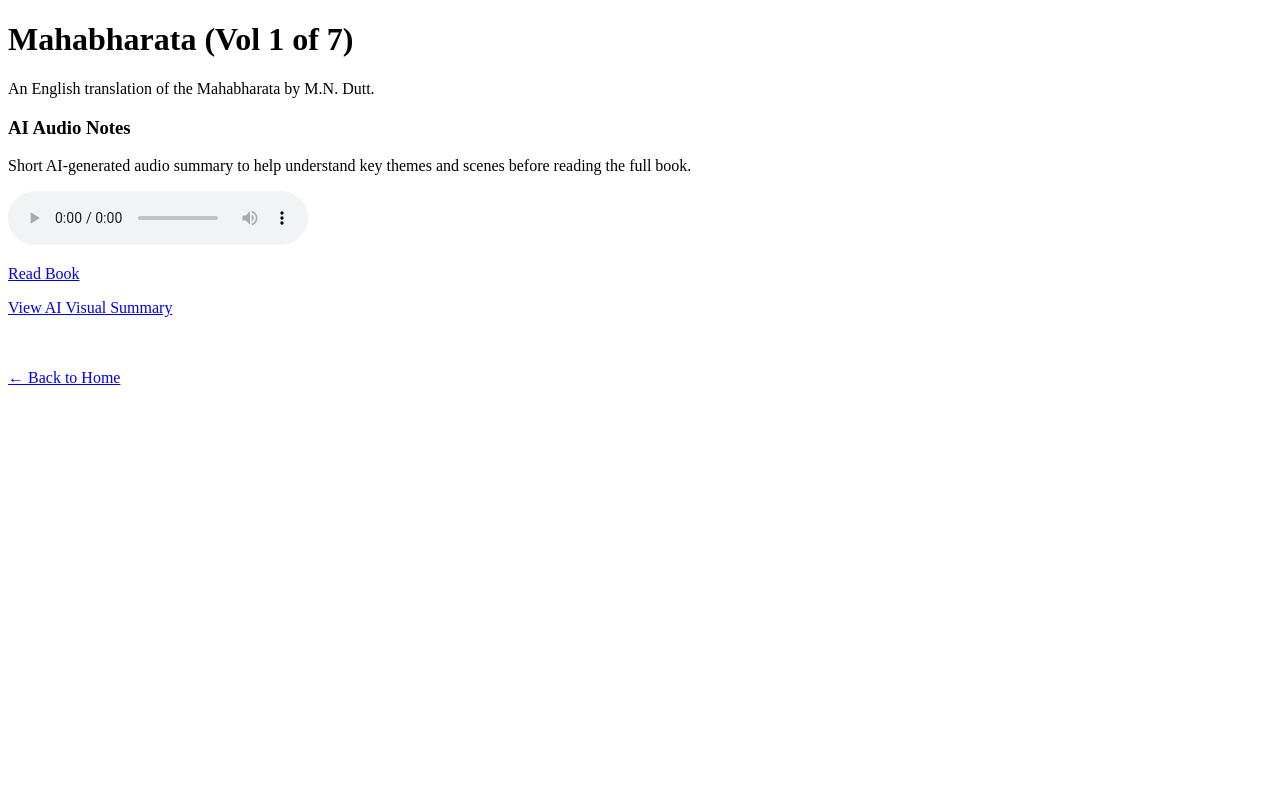
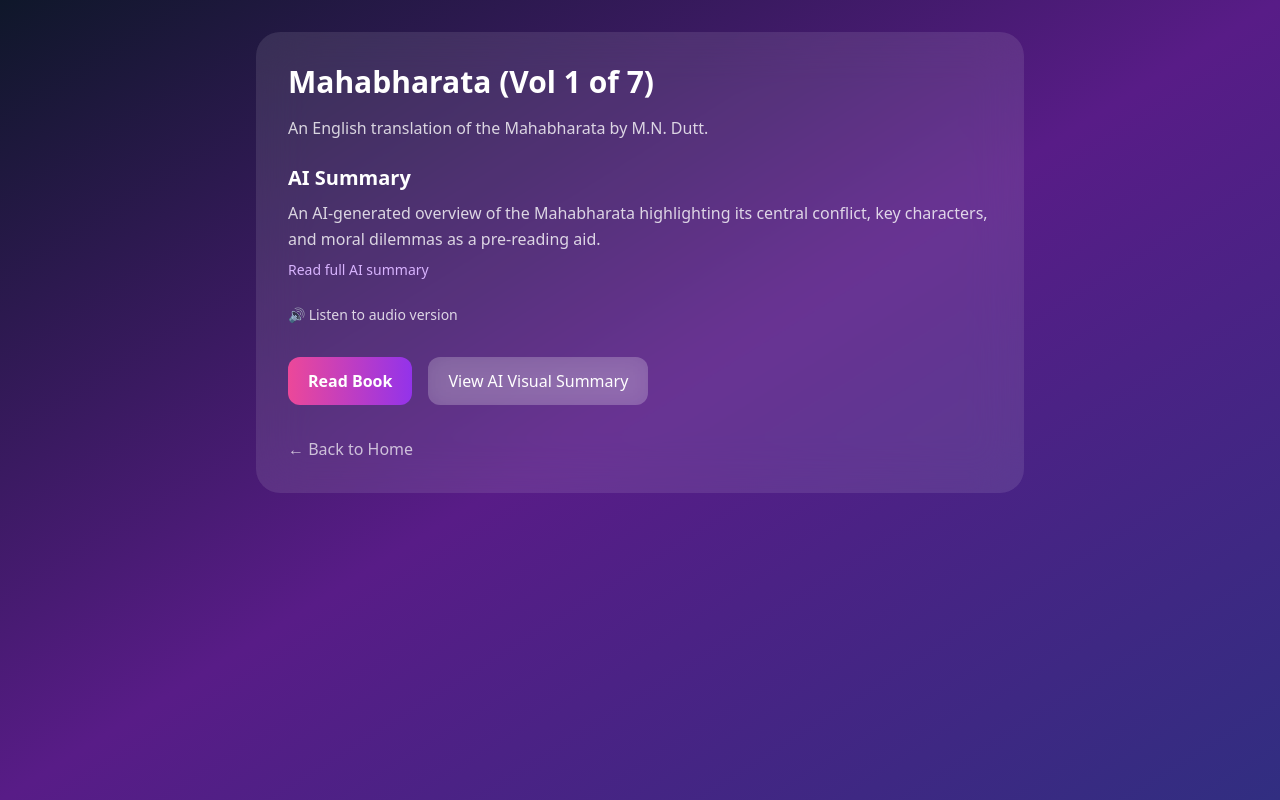
Before and after one commit to srikarthikB/interactive-digital-library, a Flask app: page /book/1 in a window 1280 px wide. Run offline with Flask 3, Linux system fonts and the light colour scheme; some libraries are stand-ins or nearby versions.

Commit message:
Fix AI summary toggle and audio UX on book page

```diff
--- a/app.py
+++ b/app.py
@@ -5,6 +5,10 @@ app = Flask(__name__)
 
 def load_books():
     with open("books.json") as f:
+        return json.load(f)
+
+def load_summaries():
+    with open("data/summaries.json", "r", encoding="utf-8") as f:
         return json.load(f)
 
 @app.route("/")
@@ -15,11 +19,21 @@ def home():
 @app.route("/book/<int:book_id>")
 def book_detail(book_id):
     books = load_books()
+    summaries = load_summaries()
+
     book = next((b for b in books if b["id"] == book_id), None)
-    if book is None:
+
+    if not book:
         return "Book not found", 404
-    else:
-        return render_template("book.html", book=book)
+
+    summary = summaries.get(book["slug"])
+
+    return render_template(
+        "book.html",
+        book=book,
+        summary=summary
+    )
+
 
 @app.route("/about")
 def about():
--- /dev/null
+++ b/data/summaries.json
@@ -0,0 +1,11 @@
+{
+  "mahabharata": {
+    "short": "An AI-generated overview of the Mahabharata highlighting its central conflict, key characters, and moral dilemmas as a pre-reading aid.",
+    "full": "The Mahabharata is one of the greatest epics ever written, not just because of its length, but because of the depth of ideas it explores. At its heart, the Mahabharata is a story about human choices, moral dilemmas, and the consequences of action.\n\nThe story revolves around two branches of the same royal family — the Pandavas and the Kauravas — who are heirs to the throne of Hastinapura. Though they share the same lineage, their values and paths differ greatly.\n\nOne of the most defining moments of the epic is the game of dice, where the Pandavas lose their kingdom through deception. This moment highlights how blind adherence to rules without wisdom can lead to injustice.\n\nAs the story progresses toward the Kurukshetra war, the epic explores themes of duty, sacrifice, and moral responsibility. The Bhagavad Gita, delivered by Krishna to Arjuna, presents profound philosophical guidance on action and detachment.\n\nThe Mahabharata ultimately reminds us that victory does not come without loss, and that true wisdom lies in understanding one’s duty while remaining compassionate and self-aware."
+  },
+
+  "ramayana": {
+        "short": "An AI-generated summary of the Ramayana outlining its main narrative, characters, and moral lessons as a pre-reading aid.",
+        "full": "The Ramayana is an ancient Indian epic that narrates the life and adventures of Prince Rama, his wife Sita, and his loyal companion Hanuman. It is a tale of love, duty, honor, and the triumph of good over evil.\n\nThe story begins in the kingdom of Ayodhya, where Rama is born as the eldest son of King Dasharatha. Rama is known for his virtues and adherence to dharma (righteousness). However, due to palace intrigues, Rama is exiled to the forest for 14 years along with Sita and his brother Lakshmana.\n\nDuring their exile, Sita is abducted by the demon king Ravana, leading to a series of events that culminate in a great war. With the help of Hanuman and an army of monkeys, Rama wages a battle against Ravana to rescue Sita.\n\nThe Ramayana explores themes of loyalty, devotion, and the importance of fulfilling one's duties. It also delves into the complexities of human emotions and relationships. The epic concludes with Rama's return to Ayodhya and his coronation as king, symbolizing the restoration of order and righteousness."
+    }
+}
--- a/templates/book.html
+++ b/templates/book.html
@@ -2,42 +2,86 @@
 <html>
 <head>
     <title>{{ book.title }}</title>
+
+    <!-- Tailwind -->
+    <script src="https://cdn.tailwindcss.com"></script>
 </head>
-<body>
 
-    <h1>{{ book.title }}</h1>
+<body class="min-h-screen bg-gradient-to-br from-slate-900 via-purple-900 to-indigo-900 text-white p-8">
 
-    <p>{{ book.description }}</p>
+<div class="max-w-3xl mx-auto bg-white/10 backdrop-blur-xl rounded-3xl p-8">
 
-    <h3>AI Audio Notes</h3>
+    <h1 class="text-3xl font-bold mb-4">{{ book.title }}</h1>
 
-        <p>
-        Short AI-generated audio summary to help understand key themes and scenes
-        before reading the full book.
+    <p class="text-white/80 mb-6">
+        {{ book.description }}
     </p>
 
-        <audio controls>
+    <!-- AI SUMMARY -->
+    <div class="mt-6">
+        <h3 class="text-xl font-semibold mb-2">AI Summary</h3>
+
+        <!-- Short summary -->
+        <p class="text-white/80 leading-relaxed">
+            {{ summary.short }}
+        </p>
+
+        <!-- Read more -->
+        <button
+            onclick="document.getElementById('full-summary').classList.toggle('hidden')"
+            class="mt-2 text-sm text-purple-300 hover:text-purple-200"
+        >
+            Read full AI summary
+        </button>
+
+        <!-- Full summary (hidden by default) -->
+        <div id="full-summary" class="hidden mt-4">
+            <p class="text-white/70 leading-relaxed whitespace-pre-line">
+                {{ summary.full }}
+            </p>
+        </div>
+    </div>
+
+    <!-- AUDIO (ONLY ONE BUTTON, HIDDEN PLAYER) -->
+    <div class="mt-6">
+        <button
+            onclick="document.getElementById('audio-player').classList.toggle('hidden')"
+            class="flex items-center gap-2 text-sm text-white/80 hover:text-white"
+        >
+            🔊 Listen to audio version
+        </button>
+
+        <div id="audio-player" class="hidden mt-3">
+            <audio controls class="w-full">
                 <source src="{{ url_for('static', filename='audio/' + book.slug + '.mp3') }}" type="audio/mpeg">
-            Your browser does not support the audio element.
             </audio>
+        </div>
+    </div>
 
+    <!-- ACTION LINKS -->
+    <div class="mt-8 flex gap-4">
         {% if book.archive_link %}
-        <p>
-            <a href="{{ book.archive_link }}" target="_blank" class="btn">
+            <a
+              href="{{ book.archive_link }}"
+              target="_blank"
+              class="px-5 py-3 rounded-xl bg-gradient-to-r from-pink-500 to-purple-600 font-semibold hover:scale-105 transition"
+            >
               Read Book
             </a>
-        </p>
-        <p>
-            <a href="/book/{{ book.id }}/visuals">
+        {% endif %}
+
+        <a
+          href="/book/{{ book.id }}/visuals"
+          class="px-5 py-3 rounded-xl bg-white/20 backdrop-blur-md hover:bg-white/30 transition"
+        >
           View AI Visual Summary
         </a>
-        </p>
-    {% else %}
-        <p><em>Full book available via official sources only.</em></p>
-    {% endif %}
+    </div>
 
-    <br><br>
-    <a href="/">← Back to Home</a>
+    <a href="/" class="block mt-8 text-white/70 hover:text-white">
+        ← Back to Home
+    </a>
 
+</div>
 </body>
 </html>
```
Also changed, not shown: 1 other file. Lines whose indentation alone changed are shown as unchanged.
